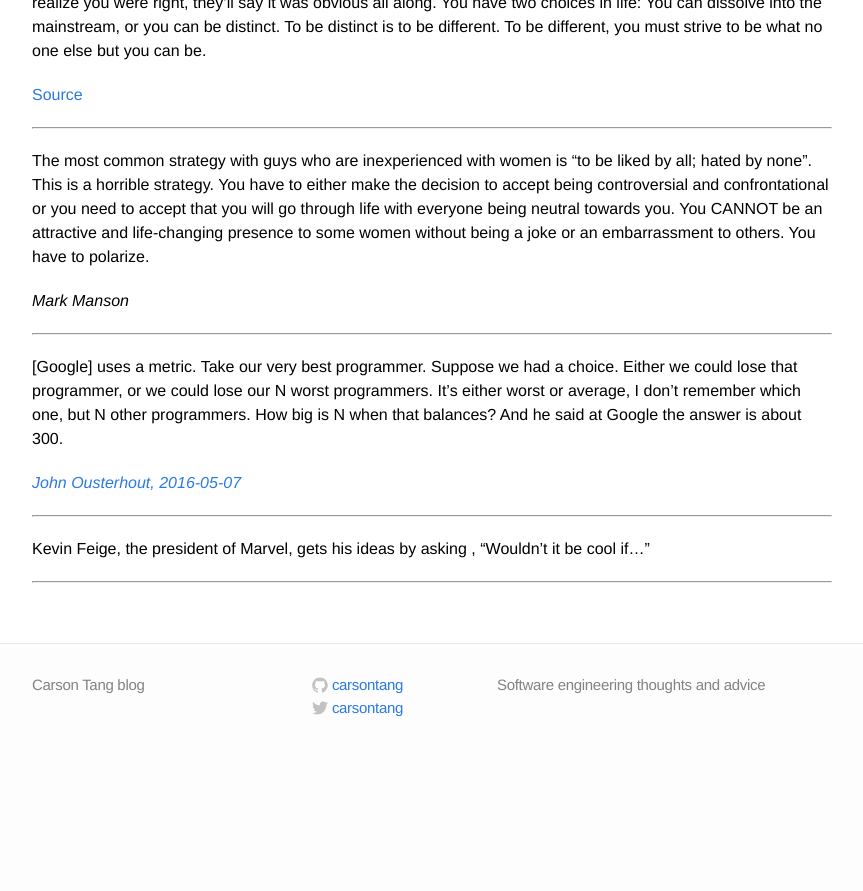
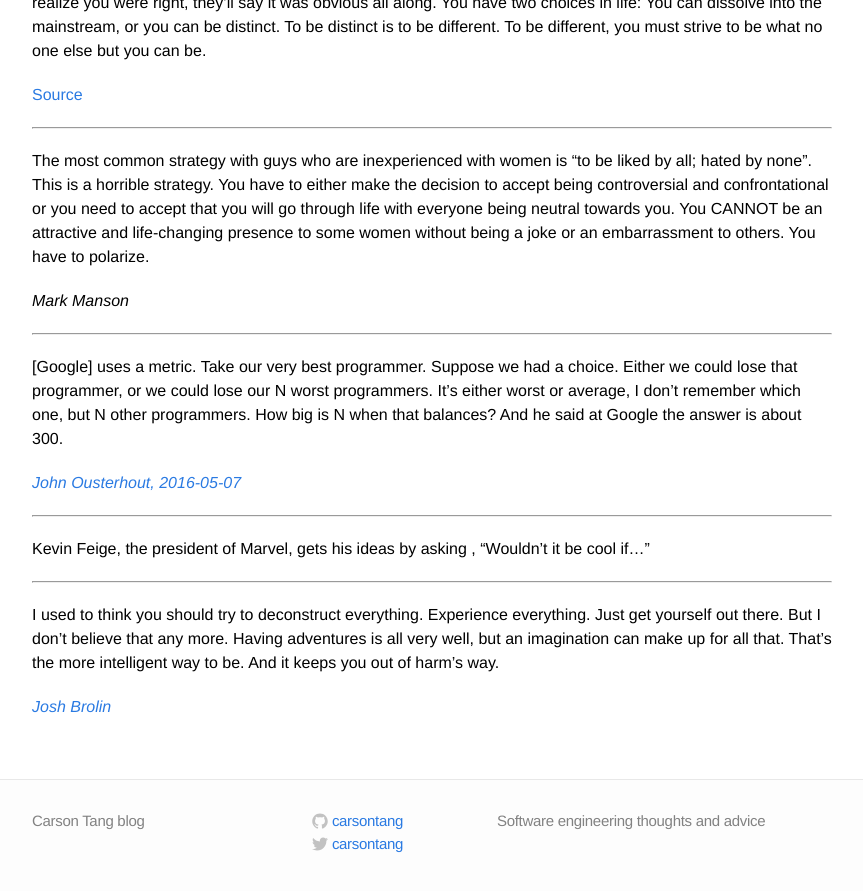
Before and after one commit to carsontang/carsontang.github.io, a Jekyll site: the page built from quotes.md, in a window 1280 px wide and 900 px high, scrolled down 6534 px. Shown: the top 891 px of the window, without its empty margins (208-1071 px from the left). Built offline with Jekyll 4.4.1, drawn with Linux system fonts in a browser that asks for light colours; before the commit the page ends 7298 px from its top, so only the background shows below that.

Commit message:
quote about imagination

```diff
--- a/quotes.md
+++ b/quotes.md
@@ -289,3 +289,7 @@ The most common strategy with guys who are inexperienced with women is "to be li
 Kevin Feige, the president of Marvel, gets his ideas by asking , "Wouldn't it be cool if..."
 
 ---
+
+I used to think you should try to deconstruct everything. Experience everything. Just get yourself out there. But I don’t believe that any more. Having adventures is all very well, but an imagination can make up for all that. That’s the more intelligent way to be. And it keeps you out of harm’s way.
+
+*[Josh Brolin](http://people.com/celebrity/josh-brolin-on-diane-lane-divorce-and-rehab-i-was-on-a-destructive-path/)*
```
